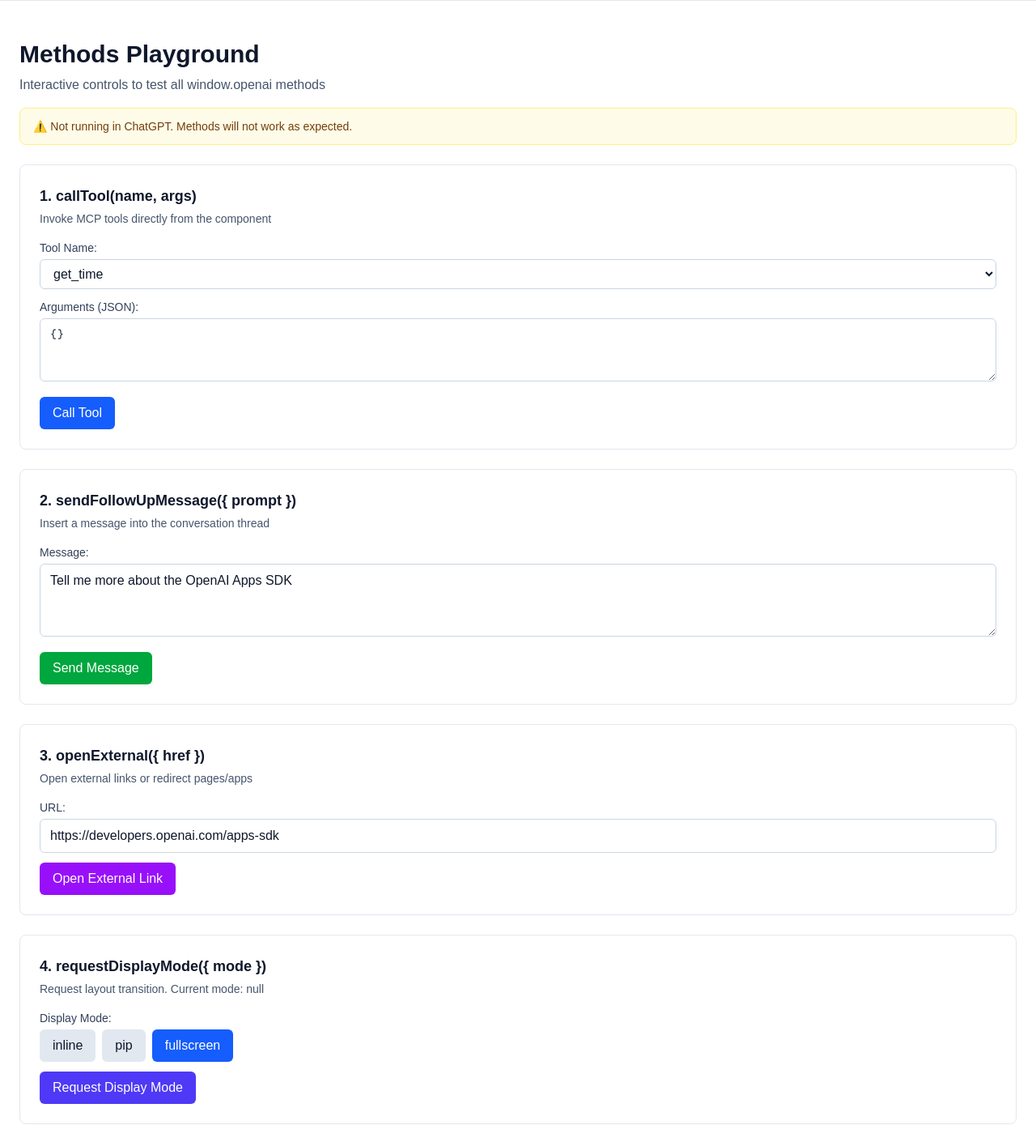
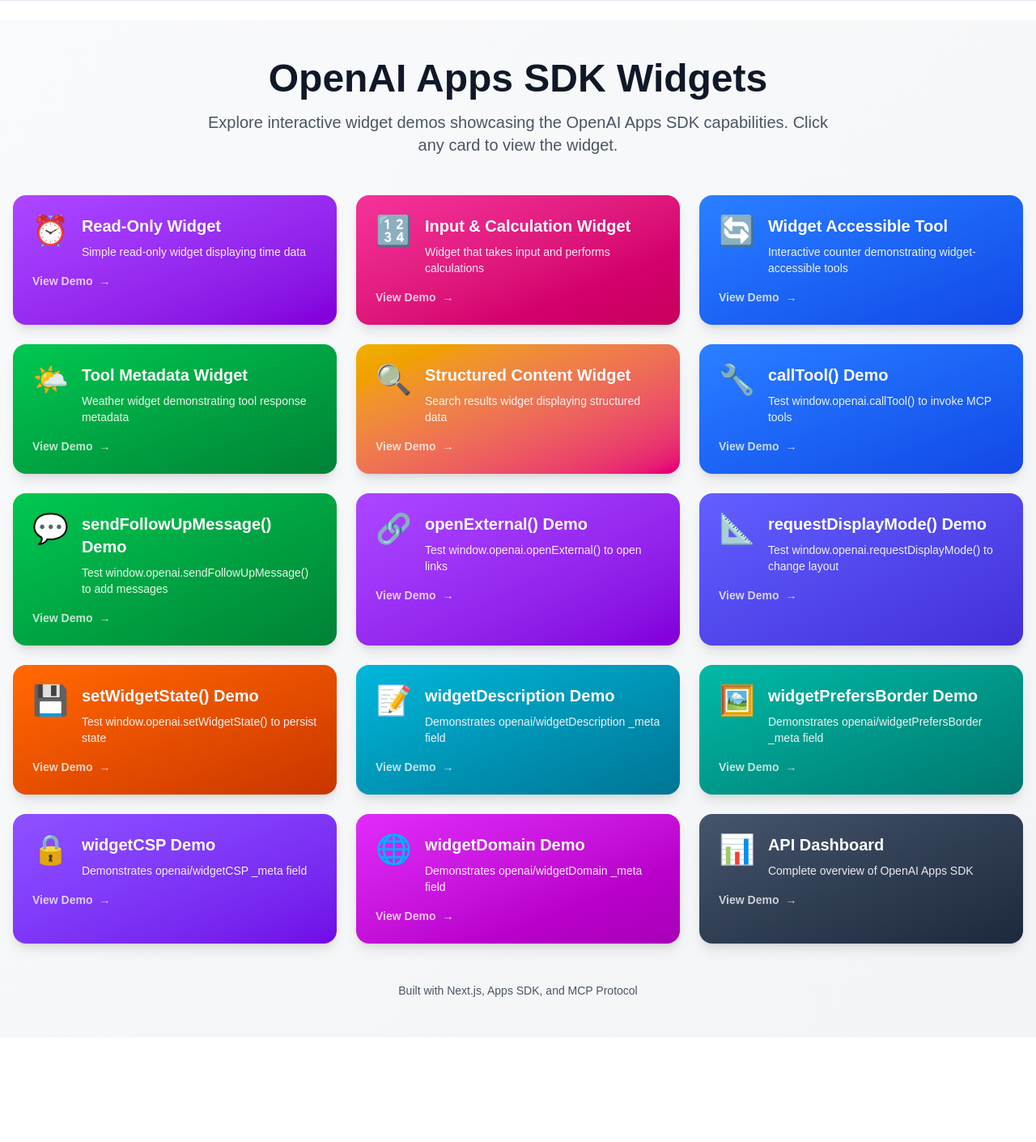
Before and after one commit to MCPJam/apps-sdk-everything, a Next.js app: page /methods-playground in a window 1280 px wide. Shown: the part 60-1470 px from the top of the page at 81% size. After the commit the page ends 1341 px from the top, so only its background shows below. Built offline with nearby package versions, Linux system fonts and the light colour scheme.

Commit message:
add new widgets gallery

```diff
--- a/app/components/Navigation.tsx
+++ b/app/components/Navigation.tsx
@@ -5,7 +5,7 @@
 
 const navLinks = [
   { href: "/api-dashboard", label: "API Dashboard" },
-  { href: "/methods-playground", label: "Methods Playground" },
+  { href: "/methods-playground", label: "Widget Gallery" },
 ];
 
 export function Navigation() {
--- a/app/methods-playground/page.tsx
+++ b/app/methods-playground/page.tsx
@@ -1,337 +1,191 @@
-"use client";
+import Link from "next/link";
 
-import { useState } from "react";
-import {
-  useCallTool,
-  useSendMessage,
-  useOpenExternal,
-  useRequestDisplayMode,
-  useWidgetState,
-  useDisplayMode,
-  useIsChatGptApp,
-  type DisplayMode,
-} from "../hooks";
-
-function MethodCard({
-  title,
-  description,
-  children,
-}: {
+type Widget = {
+  id: string;
   title: string;
   description: string;
-  children: React.ReactNode;
-}) {
-  return (
-    <div className="bg-white dark:bg-slate-800 rounded-lg border border-slate-200 dark:border-slate-700 p-6">
-      <h3 className="text-lg font-semibold text-slate-900 dark:text-slate-100 mb-1">
-        {title}
-      </h3>
-      <p className="text-sm text-slate-600 dark:text-slate-400 mb-4">
-        {description}
-      </p>
-      {children}
-    </div>
-  );
-}
+  path: string;
+  color: string;
+  emoji: string;
+};
 
-function ResultDisplay({ result }: { result: unknown }) {
-  if (result === null || result === undefined) return null;
+const widgets: Widget[] = [
+  // Core Tool Demos
+  {
+    id: "read_only_widget",
+    title: "Read-Only Widget",
+    description: "Simple read-only widget displaying time data",
+    path: "/widgets/read-only",
+    color: "from-purple-500 to-purple-700",
+    emoji: "⏰",
+  },
+  {
+    id: "input_calculation_widget",
+    title: "Input & Calculation Widget",
+    description: "Widget that takes input and performs calculations",
+    path: "/widgets/input-calculation",
+    color: "from-pink-500 to-pink-700",
+    emoji: "🔢",
+  },
+  {
+    id: "widget_accessible_tool",
+    title: "Widget Accessible Tool",
+    description: "Interactive counter demonstrating widget-accessible tools",
+    path: "/widgets/widget-accessible",
+    color: "from-blue-500 to-blue-700",
+    emoji: "🔄",
+  },
+  {
+    id: "tool_metadata_widget",
+    title: "Tool Metadata Widget",
+    description: "Weather widget demonstrating tool response metadata",
+    path: "/widgets/tool-metadata",
+    color: "from-green-500 to-green-700",
+    emoji: "🌤️",
+  },
+  {
+    id: "structured_content_widget",
+    title: "Structured Content Widget",
+    description: "Search results widget displaying structured data",
+    path: "/widgets/structured-content",
+    color: "from-yellow-500 to-pink-600",
+    emoji: "🔍",
+  },
 
-  return (
-    <div className="mt-4 bg-slate-100 dark:bg-slate-900 rounded p-3">
-      <p className="text-xs font-semibold text-slate-600 dark:text-slate-400 mb-2">
-        Result:
-      </p>
-      <pre className="text-xs text-slate-900 dark:text-slate-100 overflow-x-auto">
-        {JSON.stringify(result, null, 2)}
-      </pre>
-    </div>
-  );
-}
+  // Method Demo Widgets
+  {
+    id: "demo_call_tool",
+    title: "callTool() Demo",
+    description: "Test window.openai.callTool() to invoke MCP tools",
+    path: "/widgets/call-tool",
+    color: "from-blue-500 to-blue-700",
+    emoji: "🔧",
+  },
+  {
+    id: "demo_send_message",
+    title: "sendFollowUpMessage() Demo",
+    description: "Test window.openai.sendFollowUpMessage() to add messages",
+    path: "/widgets/send-message",
+    color: "from-green-500 to-green-700",
+    emoji: "💬",
+  },
+  {
+    id: "demo_open_external",
+    title: "openExternal() Demo",
+    description: "Test window.openai.openExternal() to open links",
+    path: "/widgets/open-external",
+    color: "from-purple-500 to-purple-700",
+    emoji: "🔗",
+  },
+  {
+    id: "demo_display_mode",
+    title: "requestDisplayMode() Demo",
+    description: "Test window.openai.requestDisplayMode() to change layout",
+    path: "/widgets/display-mode",
+    color: "from-indigo-500 to-indigo-700",
+    emoji: "📐",
+  },
+  {
+    id: "demo_widget_state",
+    title: "setWidgetState() Demo",
+    description: "Test window.openai.setWidgetState() to persist state",
+    path: "/widgets/widget-state",
+    color: "from-orange-500 to-orange-700",
+    emoji: "💾",
+  },
+
+  // _meta Field Demos
+  {
+    id: "show_widget_description_demo",
+    title: "widgetDescription Demo",
+    description: "Demonstrates openai/widgetDescription _meta field",
+    path: "/widget-description-demo",
+    color: "from-cyan-500 to-cyan-700",
+    emoji: "📝",
+  },
+  {
+    id: "show_widget_border_demo",
+    title: "widgetPrefersBorder Demo",
+    description: "Demonstrates openai/widgetPrefersBorder _meta field",
+    path: "/widget-border-demo",
+    color: "from-teal-500 to-teal-700",
+    emoji: "🖼️",
+  },
+  {
+    id: "show_widget_csp_demo",
+    title: "widgetCSP Demo",
+    description: "Demonstrates openai/widgetCSP _meta field",
+    path: "/widget-csp-demo",
+    color: "from-violet-500 to-violet-700",
+    emoji: "🔒",
+  },
+  {
+    id: "show_widget_domain_demo",
+    title: "widgetDomain Demo",
+    description: "Demonstrates openai/widgetDomain _meta field",
+    path: "/widget-domain-demo",
+    color: "from-fuchsia-500 to-fuchsia-700",
+    emoji: "🌐",
+  },
+
+  // Other Pages
+  {
+    id: "api_dashboard",
+    title: "API Dashboard",
+    description: "Complete overview of OpenAI Apps SDK",
+    path: "/api-dashboard",
+    color: "from-slate-600 to-slate-800",
+    emoji: "📊",
+  },
+];
 
 export default function MethodsPlayground() {
-  const callTool = useCallTool();
-  const sendMessage = useSendMessage();
-  const openExternal = useOpenExternal();
-  const requestDisplayMode = useRequestDisplayMode();
-  const [widgetState, setWidgetState] = useWidgetState();
-  const displayMode = useDisplayMode();
-  const isChatGptApp = useIsChatGptApp();
+  return (
+    <div className="min-h-screen bg-gradient-to-br from-gray-50 to-gray-100 py-12 px-4">
+      <div className="max-w-7xl mx-auto">
+        <div className="text-center mb-12">
+          <h1 className="text-5xl font-bold text-gray-900 mb-4">
+            OpenAI Apps SDK Widgets
+          </h1>
+          <p className="text-xl text-gray-600 max-w-3xl mx-auto">
+            Explore interactive widget demos showcasing the OpenAI Apps SDK capabilities.
+            Click any card to view the widget.
+          </p>
+        </div>
 
-  // State for callTool
-  const [toolName, setToolName] = useState("get_time");
-  const [toolArgs, setToolArgs] = useState("{}");
-  const [toolResult, setToolResult] = useState<unknown>(null);
-  const [toolError, setToolError] = useState<string | null>(null);
+        <div className="grid grid-cols-1 md:grid-cols-2 lg:grid-cols-3 gap-6">
+          {widgets.map((widget) => (
+            <Link
+              key={widget.id}
+              href={widget.path}
+              className="block group"
+            >
+              <div className={`bg-gradient-to-br ${widget.color} rounded-2xl p-6 text-white shadow-lg hover:shadow-2xl transition-all duration-300 hover:scale-105 h-full`}>
+                <div className="flex items-start gap-4 mb-4">
+                  <span className="text-4xl">{widget.emoji}</span>
+                  <div className="flex-1">
+                    <h3 className="text-xl font-bold mb-2 group-hover:underline">
+                      {widget.title}
+                    </h3>
+                    <p className="text-sm opacity-90">
+                      {widget.description}
+                    </p>
+                  </div>
+                </div>
+                <div className="flex items-center text-sm font-semibold opacity-75 group-hover:opacity-100">
+                  <span>View Demo</span>
+                  <span className="ml-2 group-hover:translate-x-1 transition-transform">→</span>
+                </div>
+              </div>
+            </Link>
+          ))}
+        </div>
 
-  // State for sendFollowUpMessage
-  const [messagePrompt, setMessagePrompt] = useState(
-    "Tell me more about the OpenAI Apps SDK"
-  );
-  const [messageResult, setMessageResult] = useState<unknown>(null);
-
-  // State for openExternal
-  const [externalUrl, setExternalUrl] = useState("https://developers.openai.com/apps-sdk");
-  const [externalResult, setExternalResult] = useState<unknown>(null);
-
-  // State for requestDisplayMode
-  const [requestedMode, setRequestedMode] = useState<DisplayMode>("fullscreen");
-  const [displayModeResult, setDisplayModeResult] = useState<unknown>(null);
-
-  // State for setWidgetState
-  const [stateJson, setStateJson] = useState(
-    JSON.stringify({ counter: 0, data: "test" }, null, 2)
-  );
-  const [stateResult, setStateResult] = useState<unknown>(null);
-
-  const handleCallTool = async () => {
-    setToolError(null);
-    setToolResult(null);
-    try {
-      const args = JSON.parse(toolArgs);
-      const result = await callTool(toolName, args);
-      setToolResult(result);
-    } catch (error) {
-      setToolError(error instanceof Error ? error.message : String(error));
-    }
-  };
-
-  const handleSendMessage = async () => {
-    setMessageResult(null);
-    try {
-      await sendMessage(messagePrompt);
-      setMessageResult({ success: true, message: "Message sent to conversation" });
-    } catch (error) {
-      setMessageResult({ success: false, error: String(error) });
-    }
-  };
-
-  const handleOpenExternal = () => {
-    setExternalResult(null);
-    try {
-      openExternal(externalUrl);
-      setExternalResult({ success: true, message: "External link opened" });
-    } catch (error) {
-      setExternalResult({ success: false, error: String(error) });
-    }
-  };
-
-  const handleRequestDisplayMode = async () => {
-    setDisplayModeResult(null);
-    try {
-      const result = await requestDisplayMode(requestedMode);
-      setDisplayModeResult(result);
-    } catch (error) {
-      setDisplayModeResult({ success: false, error: String(error) });
-    }
-  };
-
-  const handleSetWidgetState = async () => {
-    setStateResult(null);
-    try {
-      const state = JSON.parse(stateJson);
-      setWidgetState(state);
-      setStateResult({ success: true, message: "Widget state updated" });
-    } catch (error) {
-      setStateResult({ success: false, error: String(error) });
-    }
-  };
-
-  return (
-    <div className="max-w-7xl mx-auto p-6">
-      <div className="mb-6">
-        <h1 className="text-3xl font-bold text-slate-900 dark:text-slate-100">
-          Methods Playground
-        </h1>
-        <p className="text-slate-600 dark:text-slate-400 mt-2">
-          Interactive controls to test all window.openai methods
-        </p>
-        {!isChatGptApp && (
-          <div className="mt-4 bg-yellow-50 dark:bg-yellow-950 border border-yellow-200 dark:border-yellow-800 rounded-lg px-4 py-3">
-            <p className="text-sm text-yellow-900 dark:text-yellow-100">
-              ⚠️ Not running in ChatGPT. Methods will not work as expected.
-            </p>
-          </div>
-        )}
-      </div>
-
-      <div className="space-y-6">
-        {/* callTool */}
-        <MethodCard
-          title="1. callTool(name, args)"
-          description="Invoke MCP tools directly from the component"
-        >
-          <div className="space-y-3">
-            <div>
-              <label className="block text-sm font-medium text-slate-700 dark:text-slate-300 mb-1">
-                Tool Name:
-              </label>
-              <select
-                value={toolName}
-                onChange={(e) => setToolName(e.target.value)}
-                className="w-full px-3 py-2 border border-slate-300 dark:border-slate-600 rounded-md bg-white dark:bg-slate-900 text-slate-900 dark:text-slate-100"
-              >
-                <option value="get_time">get_time</option>
-                <option value="calculator">calculator</option>
-                <option value="counter_increment">counter_increment</option>
-                <option value="get_weather">get_weather</option>
-                <option value="search_items">search_items</option>
-              </select>
-            </div>
-            <div>
-              <label className="block text-sm font-medium text-slate-700 dark:text-slate-300 mb-1">
-                Arguments (JSON):
-              </label>
-              <textarea
-                value={toolArgs}
-                onChange={(e) => setToolArgs(e.target.value)}
-                rows={3}
-                className="w-full px-3 py-2 border border-slate-300 dark:border-slate-600 rounded-md font-mono text-sm bg-white dark:bg-slate-900 text-slate-900 dark:text-slate-100"
-                placeholder='{"arg": "value"}'
-              />
-            </div>
-            <button
-              onClick={handleCallTool}
-              className="px-4 py-2 bg-blue-600 hover:bg-blue-700 text-white rounded-md font-medium transition-colors"
-            >
-              Call Tool
-            </button>
-            {toolError && (
-              <div className="p-3 bg-red-100 dark:bg-red-900 border border-red-200 dark:border-red-800 rounded text-sm text-red-900 dark:text-red-100">
-                Error: {toolError}
-              </div>
-            )}
-            <ResultDisplay result={toolResult} />
-          </div>
-        </MethodCard>
-
-        {/* sendFollowUpMessage */}
-        <MethodCard
-          title="2. sendFollowUpMessage({ prompt })"
-          description="Insert a message into the conversation thread"
-        >
-          <div className="space-y-3">
-            <div>
-              <label className="block text-sm font-medium text-slate-700 dark:text-slate-300 mb-1">
-                Message:
-              </label>
-              <textarea
-                value={messagePrompt}
-                onChange={(e) => setMessagePrompt(e.target.value)}
-                rows={3}
-                className="w-full px-3 py-2 border border-slate-300 dark:border-slate-600 rounded-md bg-white dark:bg-slate-900 text-slate-900 dark:text-slate-100"
-                placeholder="Enter message to send..."
-              />
-            </div>
-            <button
-              onClick={handleSendMessage}
-              className="px-4 py-2 bg-green-600 hover:bg-green-700 text-white rounded-md font-medium transition-colors"
-            >
-              Send Message
-            </button>
-            <ResultDisplay result={messageResult} />
-          </div>
-        </MethodCard>
-
-        {/* openExternal */}
-        <MethodCard
-          title="3. openExternal({ href })"
-          description="Open external links or redirect pages/apps"
-        >
-          <div className="space-y-3">
-            <div>
-              <label className="block text-sm font-medium text-slate-700 dark:text-slate-300 mb-1">
-                URL:
-              </label>
-              <input
-                type="text"
-                value={externalUrl}
-                onChange={(e) => setExternalUrl(e.target.value)}
-                className="w-full px-3 py-2 border border-slate-300 dark:border-slate-600 rounded-md bg-white dark:bg-slate-900 text-slate-900 dark:text-slate-100"
-                placeholder="https://example.com"
-              />
-            </div>
-            <button
-              onClick={handleOpenExternal}
-              className="px-4 py-2 bg-purple-600 hover:bg-purple-700 text-white rounded-md font-medium transition-colors"
-            >
-              Open External Link
-            </button>
-            <ResultDisplay result={externalResult} />
-          </div>
-        </MethodCard>
-
-        {/* requestDisplayMode */}
-        <MethodCard
-          title="4. requestDisplayMode({ mode })"
-          description={`Request layout transition. Current mode: ${displayMode}`}
-        >
-          <div className="space-y-3">
-            <div>
-              <label className="block text-sm font-medium text-slate-700 dark:text-slate-300 mb-1">
-                Display Mode:
-              </label>
-              <div className="flex gap-2">
-                {(["inline", "pip", "fullscreen"] as const).map((mode) => (
-                  <button
-                    key={mode}
-                    onClick={() => setRequestedMode(mode)}
-                    className={`px-4 py-2 rounded-md font-medium transition-colors ${
-                      requestedMode === mode
-                        ? "bg-blue-600 text-white"
-                        : "bg-slate-200 dark:bg-slate-700 text-slate-900 dark:text-slate-100 hover:bg-slate-300 dark:hover:bg-slate-600"
-                    }`}
-                  >
-                    {mode}
-                  </button>
-                ))}
-              </div>
-            </div>
-            <button
-              onClick={handleRequestDisplayMode}
-              className="px-4 py-2 bg-indigo-600 hover:bg-indigo-700 text-white rounded-md font-medium transition-colors"
-            >
-              Request Display Mode
-            </button>
-            <ResultDisplay result={displayModeResult} />
-          </div>
-        </MethodCard>
-
-        {/* setWidgetState */}
-        <MethodCard
-          title="5. setWidgetState(state)"
-          description="Persist component state (shown to the model, max ~4k tokens)"
-        >
-          <div className="space-y-3">
-            <div>
-              <label className="block text-sm font-medium text-slate-700 dark:text-slate-300 mb-1">
-                State (JSON):
-              </label>
-              <textarea
-                value={stateJson}
-                onChange={(e) => setStateJson(e.target.value)}
-                rows={5}
-                className="w-full px-3 py-2 border border-slate-300 dark:border-slate-600 rounded-md font-mono text-sm bg-white dark:bg-slate-900 text-slate-900 dark:text-slate-100"
-                placeholder='{"key": "value"}'
-              />
-            </div>
-            <button
-              onClick={handleSetWidgetState}
-              className="px-4 py-2 bg-orange-600 hover:bg-orange-700 text-white rounded-md font-medium transition-colors"
-            >
-              Set Widget State
-            </button>
-            <ResultDisplay result={stateResult} />
-            <div className="mt-4 p-3 bg-blue-50 dark:bg-blue-950 rounded">
-              <p className="text-xs font-semibold text-blue-900 dark:text-blue-100 mb-1">
-                Current Widget State:
-              </p>
-              <pre className="text-xs text-blue-900 dark:text-blue-100 overflow-x-auto">
-                {JSON.stringify(widgetState, null, 2)}
-              </pre>
-            </div>
-          </div>
-        </MethodCard>
+        <div className="mt-12 text-center text-gray-600">
+          <p className="text-sm">
+            Built with Next.js, Apps SDK, and MCP Protocol
+          </p>
+        </div>
       </div>
     </div>
   );
--- a/app/page.tsx
+++ b/app/page.tsx
@@ -1,5 +1,5 @@
 import { redirect } from "next/navigation";
 
 export default function Home() {
-  redirect("/api-dashboard");
+  redirect("/methods-playground");
 }
```
